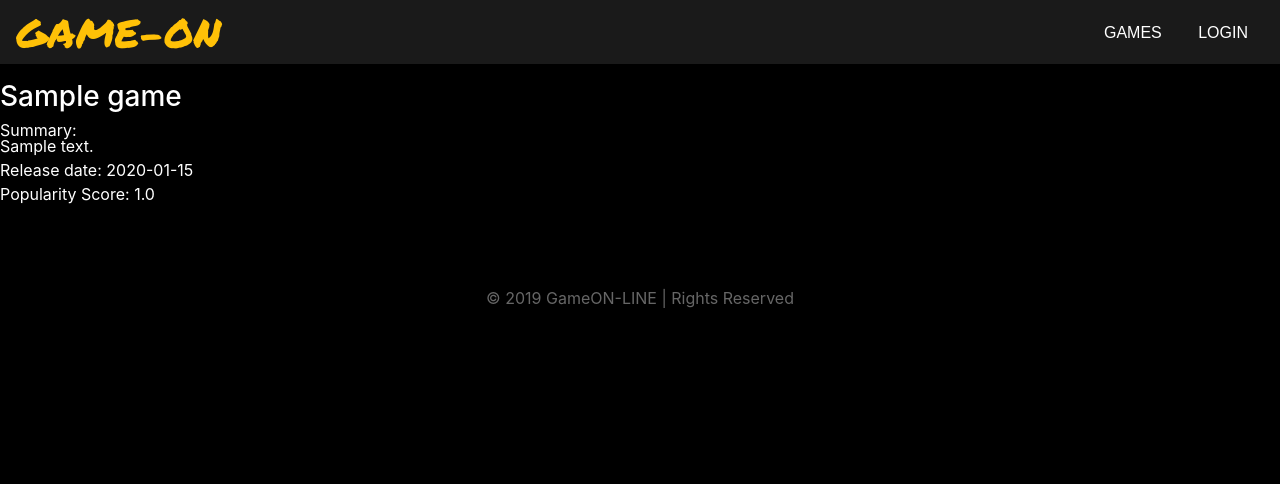
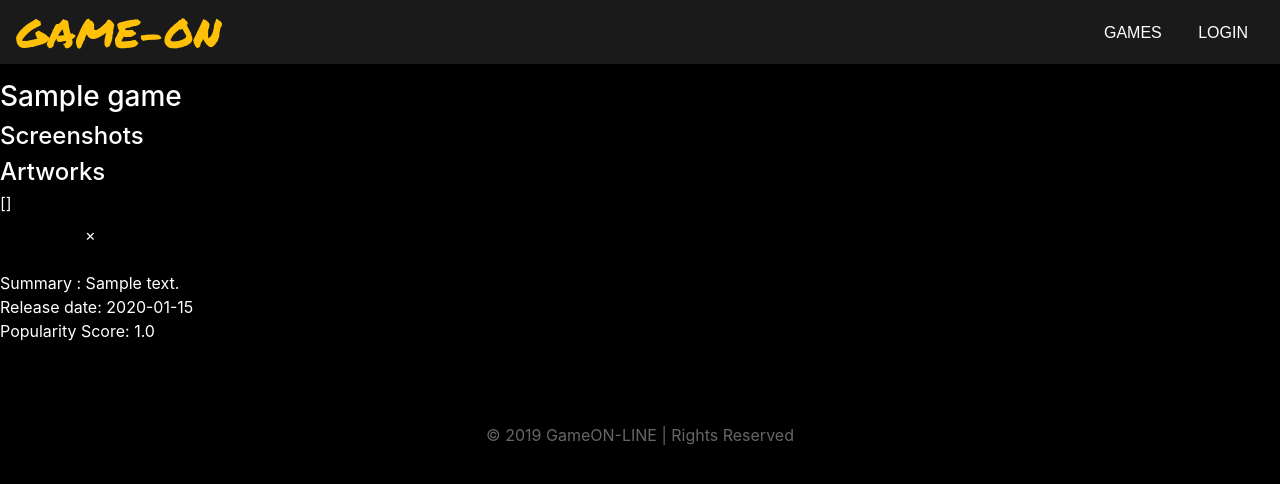
Before and after one commit to xerilius/GAME-ON, a Flask app: a page that uses templates/game_details.html in a window 1280 px wide. Shown: the top 484 px of the page. Run offline with Flask 2, Linux system fonts and the light colour scheme; tables that the repository leaves empty hold one stand-in row (values such as "Sample post"); some libraries are stand-ins or nearby versions; some web fonts are replaced.

Commit message:
FINALLY got url modification to work and display on game_details page

```diff
--- a/server.py
+++ b/server.py
@@ -88,19 +88,29 @@ def registration_process():
     return redirect('/')
 
 ######################################## GAMES
-
 @app.route('/games')
 def show_games_list():
     """Show list of games"""
     games = Game.query.order_by('title').all()
-
     return render_template("games_list.html", games=games)
 
 @app.route('/games/<slug>')
 def show_game_details(slug):
     """Display details of each game"""
     game_object = db.session.query(Game).filter(Game.slug==slug).first()
-    return render_template('game_details.html', game_object=game_object)
+
+    # modify url to get original images instead of thumbnails
+    url_list = []
+    for url in game_object.screenshot_urls:
+        # obtain each component of url
+        replace_var = url.split('/')
+        # join result of modification via slicing and concatenation
+        newurl = ('/').join(replace_var[:-2] + ['t_original'] + replace_var[-1:])
+        # save modified url to list
+        url_list.append(newurl)
+
+    return render_template('game_details.html', game_object=game_object, url_list=url_list)
+
 
 ################################### USERS
 @app.route('/profile/<username>')
--- a/templates/game_details.html
+++ b/templates/game_details.html
@@ -2,7 +2,41 @@
 {% block content %}
 
 <h3> {{ game_object.title }} </h3>
-Summary: <p>{{ game_object.summary }}</p>
+
+<h4> Screenshots   </h4>
+<!-- The grid: four columns-->
+{% for screenshot in url_list %}
+<div class="row">
+    <div class="column">
+        <img src="{{ screenshot }}" onclick="myFunction(this);">
+    </div>
+</div>
+{% endfor %}
+
+<h4> Artworks </h4>
+{{ game_object.artwork_urls}}<br><br>
+
+{% for artwork in game_object.artwork_urls %}
+<div class="row">
+    <div class="column">
+        <img src="{{ artwork }}" onclick="myFunction(this);">
+    </div>
+</div>
+{% endfor %}
+<!-- the expanding image container-->
+<div class="container">
+    <!--close image-->
+    <span onclick="this.parentElement.style.display='none'" class="closebtn">&times;</span>
+
+    <!-- expanding image-->
+    <img id="expandedImg" style="width:100%">
+    <!-- image text -->
+    <div id="imgtext"></div>
+
+</div>
+
+<br>
+<p>Summary : {{ game_object.summary }}</p>
 <p>Release date: {{ game_object.release_date }}</p>
 <p>Popularity Score: {{ game_object.popularity }}</p>
 
```
